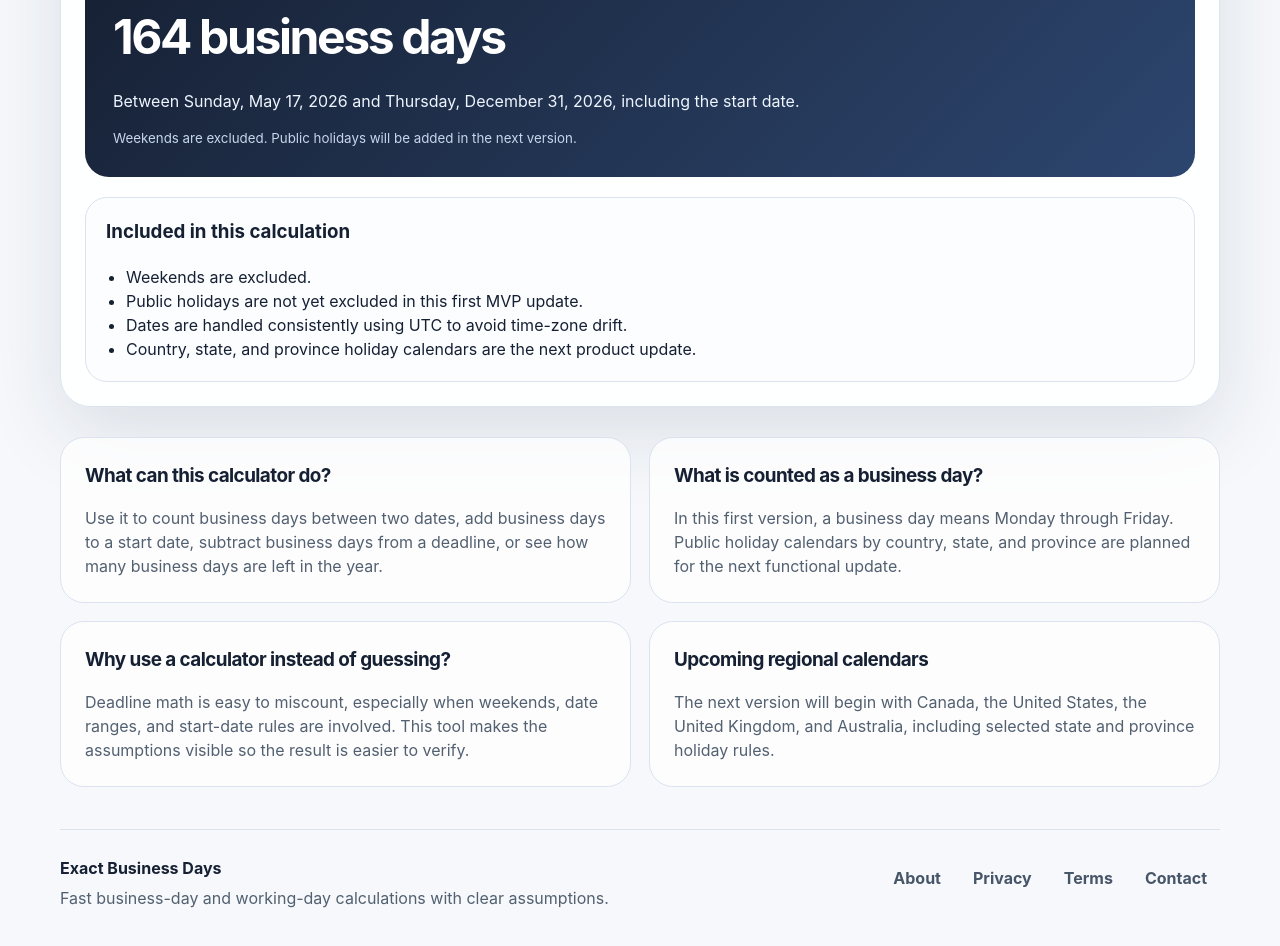
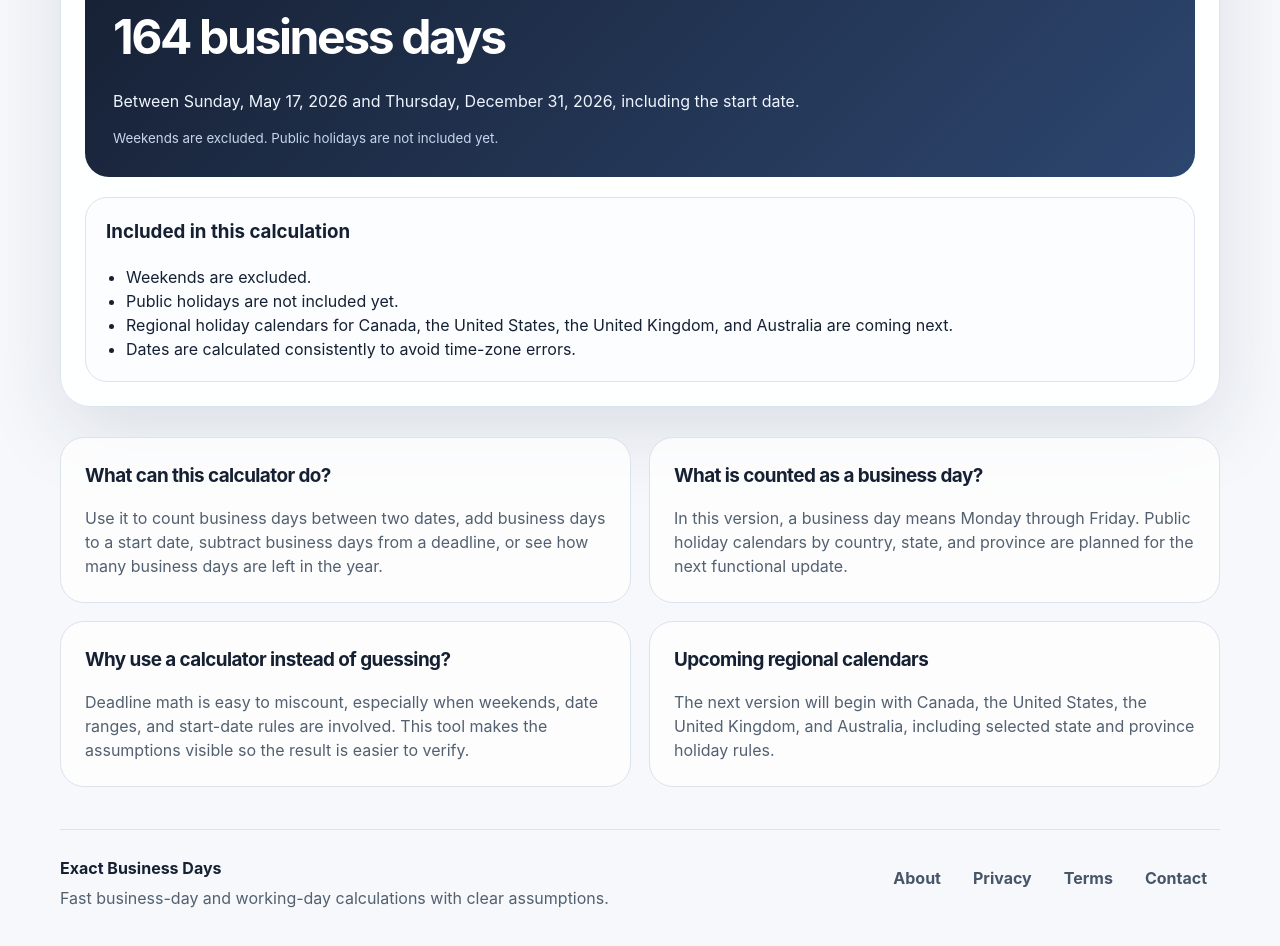
Before and after one commit to marcusaliaga/exactbusinessdays, a React (Vite) app: page / in a window 1280 px wide. Shown: the part 720-1666 px from the top of the page. Built offline with nearby package versions, Linux system fonts and the light colour scheme.

Commit message:
Clean up header and calculator wording

```diff
--- a/src/main.tsx
+++ b/src/main.tsx
@@ -181,7 +181,7 @@ function Calculator() {
       return {
         headline: `${Math.abs(days).toLocaleString()} business days`,
         detail: `Between ${formatDate(start)} and ${formatDate(end)}${includeStart ? ", including the start date" : ", excluding the start date"}.`,
-        note: "Weekends are excluded. Public holidays will be added in the next version.",
+        note: "Weekends are excluded. Public holidays are not included yet.",
       };
     }
 
@@ -211,7 +211,7 @@ function Calculator() {
     return {
       headline: `${Math.max(0, days).toLocaleString()} business days remaining`,
       detail: `From ${formatDate(start)} through ${formatDate(endYear)}, excluding weekends.`,
-      note: "Public holidays will be added once regional calendars are connected.",
+      note: "Public holidays are not included yet.",
     };
   }, [mode, startDate, endDate, amount, includeStart]);
 
@@ -279,9 +279,9 @@ function Calculator() {
         <h3>Included in this calculation</h3>
         <ul>
           <li>Weekends are excluded.</li>
-          <li>Public holidays are not yet excluded in this first MVP update.</li>
-          <li>Dates are handled consistently using UTC to avoid time-zone drift.</li>
-          <li>Country, state, and province holiday calendars are the next product update.</li>
+          <li>Public holidays are not included yet.</li>
+          <li>Regional holiday calendars for Canada, the United States, the United Kingdom, and Australia are coming next.</li>
+          <li>Dates are calculated consistently to avoid time-zone errors.</li>
         </ul>
       </div>
     </section>
@@ -296,7 +296,7 @@ function HomePage() {
         <h1>Business Days Calculator</h1>
         <p className="lede">
           Count business days, working days, weekdays, and deadline dates in seconds.
-          Built for quick answers, clear assumptions, and future regional holiday support.
+          Fast, clear, and free to use.
         </p>
       </section>
 
@@ -314,7 +314,7 @@ function HomePage() {
         <article>
           <h2>What is counted as a business day?</h2>
           <p>
-            In this first version, a business day means Monday through Friday. Public holiday calendars
+            In this version, a business day means Monday through Friday. Public holiday calendars
             by country, state, and province are planned for the next functional update.
           </p>
         </article>
@@ -383,7 +383,9 @@ function PrivacyPage() {
         If analytics or advertising are added later, this policy will be updated to explain what tools are
         used and how visitors can manage privacy choices.
       </p>
-      <p>Last updated: May 17, 2026.</p>
+      <p>
+        Last updated: May 17, 2026.
+      </p>
     </TextPage>
   );
 }
@@ -399,8 +401,12 @@ function TermsPage() {
         Results should be reviewed before being used for legal, financial, payroll, contractual, shipping,
         or other time-sensitive decisions. Rules can vary by jurisdiction, organization, and context.
       </p>
-      <p>We may update, improve, or change the site at any time.</p>
-      <p>Last updated: May 17, 2026.</p>
+      <p>
+        We may update, improve, or change the site at any time.
+      </p>
+      <p>
+        Last updated: May 17, 2026.
+      </p>
     </TextPage>
   );
 }
@@ -408,7 +414,9 @@ function TermsPage() {
 function ContactPage() {
   return (
     <TextPage title="Contact" eyebrow="Contact">
-      <p>Have feedback, a correction, or a region you want supported next?</p>
+      <p>
+        Have feedback, a correction, or a region you want supported next?
+      </p>
       <p>
         For now, please contact the site owner directly through the domain owner or project administrator.
         A dedicated contact form or email address will be added in a future update.
--- a/src/styles/index.css
+++ b/src/styles/index.css
@@ -35,16 +35,13 @@ main {
 }
 
 .site-header {
-  position: sticky;
-  top: 12px;
-  z-index: 10;
   display: flex;
   align-items: center;
   justify-content: space-between;
   gap: 16px;
   border: 1px solid rgba(203, 213, 225, 0.8);
   border-radius: 22px;
-  background: rgba(255, 255, 255, 0.86);
+  background: rgba(255, 255, 255, 0.9);
   box-shadow: 0 18px 48px rgba(26, 43, 74, 0.08);
   backdrop-filter: blur(16px);
   padding: 12px;
@@ -348,7 +345,6 @@ button:focus-visible {
   }
 
   .site-header {
-    position: static;
     flex-direction: column;
     align-items: stretch;
   }
```
